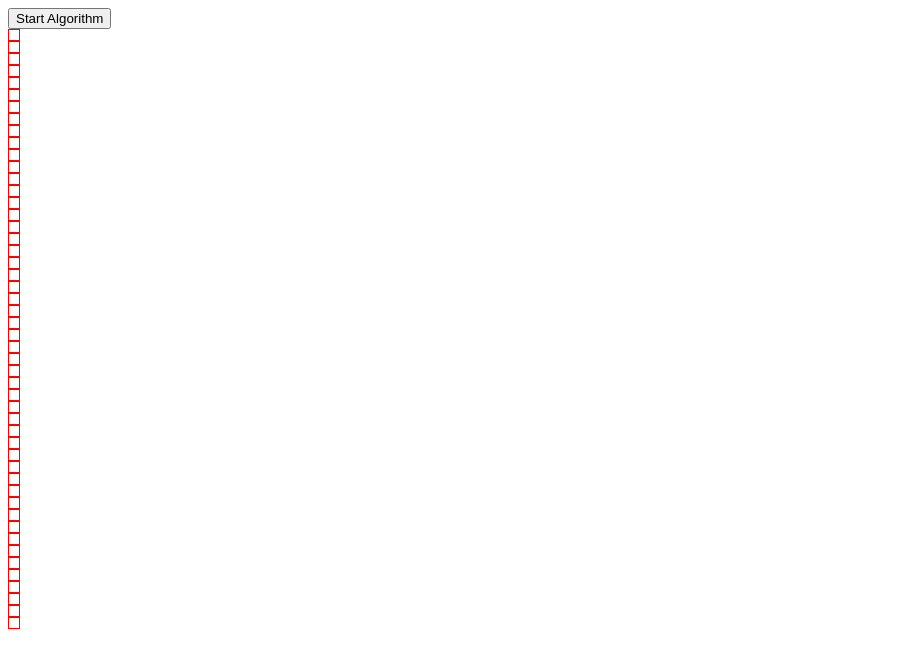
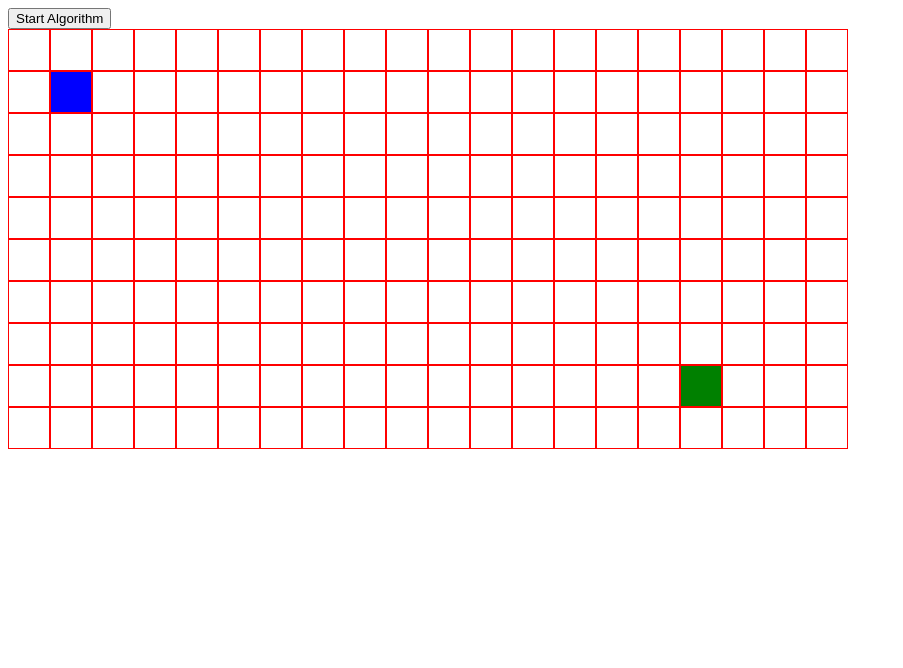
Before and after one commit to omarauf/path-finding, a React (Create React App) app: page / in a window 1280 px wide. Shown: the top 668 px of the page, without its empty margins (0-903 px from the left). Built offline with nearby package versions, Linux system fonts and the light colour scheme.

Commit message:
fix removeNode

```diff
--- a/src/algorithms/dijkstra.js
+++ b/src/algorithms/dijkstra.js
@@ -0,0 +1,54 @@
+export function dijkstra(grid, startNode, finishNode) {
+  const unvisitedNodes = getAllNodes(grid); // copy all node in grid
+  const visitedNodesInOrder = [];
+  setDist(unvisitedNodes); // set dist to unvisited node to 1 (inf)
+  startNode.dist = 0;
+  setPrev(unvisitedNodes); // set prev's node to undefine
+  console.log(unvisitedNodes);
+
+  while (!!unvisitedNodes.length) {
+    let u = minDistNode(unvisitedNodes);
+    // unvisitedNodes.removeNode(u);
+    console.log(unvisitedNodes);
+    unvisitedNodes.pop(0);
+  }
+}
+
+function minDistNode(grid) {
+  let u;
+  let dist = 1;
+  for (let row = 0; row < grid.length; row++) {
+    for (let col = 0; col < grid[row].length; col++) {
+      if (grid[row][col].dist < dist) u = grid[row][col];
+    }
+  }
+  return u;
+}
+
+function setDist(grid) {
+  grid.forEach(row => {
+    row.forEach(node => {
+      node.dist = 1;
+    });
+  });
+}
+
+function setPrev(grid) {
+  grid.forEach(row => {
+    row.forEach(node => {
+      node.prev = undefined;
+    });
+  });
+}
+
+function getAllNodes(grid) {
+  const newGrid = [];
+  for (let row = 0; row < grid.length; row++) {
+    const newRow = [];
+    for (let col = 0; col < grid[row].length; col++) {
+      newRow.push(grid[row][col]);
+    }
+    newGrid.push(newRow);
+  }
+  return newGrid;
+}
--- a/src/components/App.jsx
+++ b/src/components/App.jsx
@@ -1,66 +1,10 @@
 import React from "react";
-import Node from "./node/node";
-
-const START_NODE_ROW = 1;
-const START_NODE_COL = 1;
-const FINISH_NODE_ROW = 3;
-const FINISH_NODE_COL = 3;
+import PathfindingVisualizer from "./PathfindingVisualizer/PathfindingVisualizer";
 
 class App extends React.Component {
-  state = {
-    grid: []
-  };
-
-  componentDidMount() {
-    const grid = getInitialGrid();
-    this.setState({ grid });
-  }
-
   render() {
-    const { grid } = this.state;
-
-    console.log(grid);
-    return (
-      <React.Fragment>
-        <button onClick={() => console.log("START")}>Start Algorithm</button>
-        {grid.map((row, rowIdx) => {
-          return (
-            <div key={rowIdx} className="ss">
-              {row.map((node, nodeIdx) => {
-                const { row, col, isEnd, isStart } = node;
-                return (
-                  <Node
-                    key={nodeIdx}
-                    col={col}
-                    row={row}
-                    isEnd={isEnd}
-                    isStart={isStart}
-                  />
-                );
-              })}
-            </div>
-          );
-        })}
-      </React.Fragment>
-    );
+    return <PathfindingVisualizer />;
   }
 }
 
-function getInitialGrid() {
-  const grid = [];
-  for (let row = 0; row < 5; row++) {
-    const currentRow = [];
-    for (let col = 0; col < 10; col++) {
-      currentRow.push({
-        row,
-        col,
-        isStart: START_NODE_ROW === row && START_NODE_COL === col,
-        isEnd: FINISH_NODE_ROW === row && FINISH_NODE_COL === col
-      });
-    }
-    grid.push(currentRow);
-  }
-  return grid;
-}
-
 export default App;
--- /dev/null
+++ b/src/components/PathfindingVisualizer/PathfindingVisualizer.jsx
@@ -0,0 +1,76 @@
+import React, { Component } from "react";
+import Node from "../node/node";
+import styles from "./PathfindingVisualizer.module.css";
+import { dijkstra } from "../../algorithms/dijkstra";
+
+const START_NODE_ROW = 1;
+const START_NODE_COL = 1;
+const FINISH_NODE_ROW = 8;
+const FINISH_NODE_COL = 16;
+
+class PathfindingVisualizer extends Component {
+  state = {
+    grid: [],
+    start: null,
+    end: null
+  };
+
+  componentDidMount() {
+    const grid = getInitialGrid();
+    this.setState({ grid });
+  }
+
+  visualizeDijkstra = () => {
+    const { grid } = this.state;
+    const startNode = grid[START_NODE_ROW][START_NODE_COL];
+    const endNode = grid[FINISH_NODE_ROW][FINISH_NODE_COL];
+    // console.log(grid);
+    dijkstra(grid, startNode, endNode);
+  };
+
+  render() {
+    const { grid } = this.state;
+    return (
+      <React.Fragment>
+        <button onClick={this.visualizeDijkstra}>Start Algorithm</button>
+        {grid.map((row, rowIdx) => {
+          return (
+            <div key={rowIdx} className={styles.row}>
+              {row.map((node, nodeIdx) => {
+                const { row, col, isEnd, isStart } = node;
+                return (
+                  <Node
+                    key={nodeIdx}
+                    col={col}
+                    row={row}
+                    isEnd={isEnd}
+                    isStart={isStart}
+                  />
+                );
+              })}
+            </div>
+          );
+        })}
+      </React.Fragment>
+    );
+  }
+}
+
+function getInitialGrid() {
+  const grid = [];
+  for (let row = 0; row < 10; row++) {
+    const currentRow = [];
+    for (let col = 0; col < 20; col++) {
+      currentRow.push({
+        row,
+        col,
+        isStart: START_NODE_ROW === row && START_NODE_COL === col,
+        isEnd: FINISH_NODE_ROW === row && FINISH_NODE_COL === col
+      });
+    }
+    grid.push(currentRow);
+  }
+  return grid;
+}
+
+export default PathfindingVisualizer;
--- /dev/null
+++ b/src/components/PathfindingVisualizer/PathfindingVisualizer.module.css
@@ -0,0 +1,4 @@
+.row {
+  display: flex;
+  flex-direction: row;
+}
--- a/src/components/node/node.jsx
+++ b/src/components/node/node.jsx
@@ -3,8 +3,15 @@ import styles from "./node.module.css";
 
 class node extends Component {
   render() {
-    const { row, col } = this.props;
-    return <div id={`node-${row}-${col}`} className={styles.node}></div>;
+    const { row, col, isStart, isEnd } = this.props;
+    const extraClassName = isEnd ? styles.end : isStart ? styles.start : "";
+
+    return (
+      <div
+        id={`node-${row}-${col}`}
+        className={`${styles.node} ${extraClassName}`}
+      ></div>
+    );
   }
 }
 
--- a/src/components/node/node.module.css
+++ b/src/components/node/node.module.css
@@ -1,5 +1,13 @@
 .node {
-  width: 10px;
-  height: 10px;
+  width: 40px;
+  height: 40px;
   border: 1px solid red;
 }
+
+.start {
+  background-color: blue;
+}
+
+.end {
+  background-color: green;
+}
```
